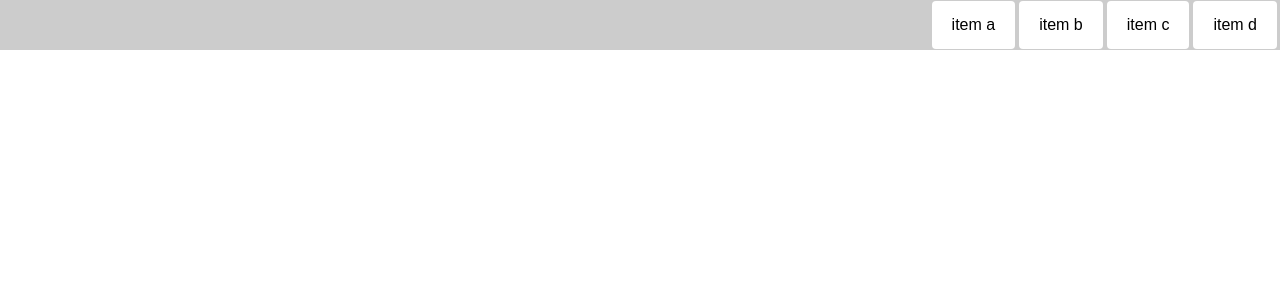
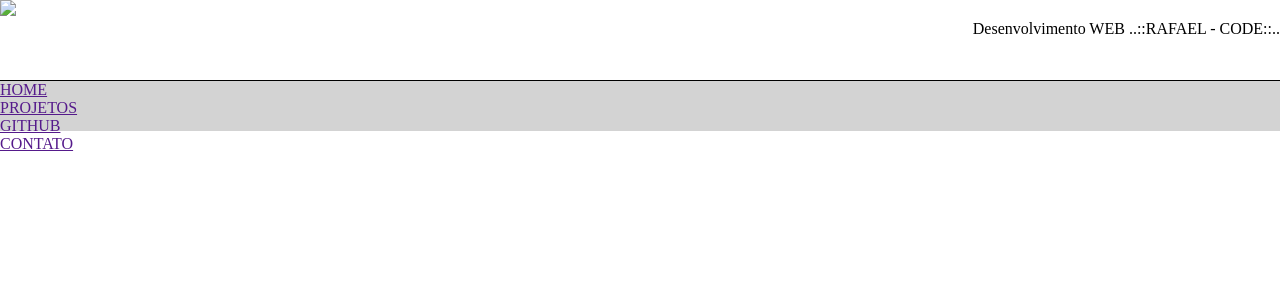
Before and after one commit to 01viniciusmelo/Dev-Web-PHP, a PHP site: page /home.html in a window 1280 px wide. Shown: the top 300 px of the page. Run offline with PHP 8.4, Linux system fonts and the light colour scheme.

Commit message:
PRojeto WEB-SITE

```diff
--- a/css/home.css
+++ b/css/home.css
@@ -2,69 +2,19 @@
 	margin: 0px;
 	padding: 0px;
 }
+.header{
+	display: block;
+	border-bottom: 1px solid black;
+	width: 100%;
+	height: 80px;
+}
+.header > p{
+	float: right;
+	margin-top: 20px;
+	display: block;
+}
 .nav{
-	float: left;
-    margin: 0;
-    background-color: #ccc;
-    width: 100%;
-    height: 50px;
+	background-color: #d3d3d3;
+	width: 100%;
+	height: 50px;
 }
-.nav ul{
-	font: 16px arial, tahoma, verdana;
-    list-style: none;
-}
-.nav  > ul > li {
-	float: right;
-    position: relative;
-    display: block;
-    height: 5px;
-    margin-top: 1px;
-    margin-right: 2px;
-}
-.nav  ul  li  a{
-	color: #000;
-    background: #FFF;
-    text-decoration: none;
-    margin: 0 1px;
-    padding: 15px 20px;
-    border-top: 0px solid #555;
-    display: block;
-	text-decoration: none;
-	border-radius: 4px;
-
-}
-.nav li  ul {
-    display: none;
-}
-.nav ul li a:hover {
-    background: #066;
-    color: #ccc;
-}
-
-.nav li:hover ul {
-    display: block;
-    position: relative;
-}
-
-.nav li:hover li {
-
-    float: r;
-    font-size: 12px;
-}
-.nav li:hover a {
-    background: #333;
-    color: #FFF;
-
-
-
-}
-.nav li:hover li a:hover {
-    background: #222;
-
-
-     -webkit-transition: background .3s ease;
--moz-transition: background .3s ease;
--ms-transition: background .3s ease;
--o-transition: background .3s ease;
-transition: background .3s ease;
-}
--- a/home.html
+++ b/home.html
@@ -12,35 +12,16 @@
 	 <meta name="author" content="Rafael Carvalho">
 </head>
 <body>
-<div class="header">
-
-
-
-
-</div>
+	<div class="header">
+		<img src="#">
+		<p>Desenvolvimento WEB  ..::RAFAEL - CODE::..</p>
+	</div>
 	<div class="nav">
 		<ul>
-			<li><a href="">item d</a></li>
-			<li><a href="">item c</a></li>
-			<li><a href="">item b</a>
-				<div class="sub">
-					<ul>
-						<li><a href="">item c</a></li>
-						<li><a href="">item c</a></li>
-						<li><a href="">item c</a></li>
-					</ul>
-				</div>
-			</li>
-			<li>
-				<a href="">item a</a>
-				<div class="sub">
-					<ul>
-						<li><a href="">item c</a></li>
-						<li><a href="">item c</a></li>
-						<li><a href="">item c</a></li>
-					</ul>
-				</div>
-			</li>
+			<li><a href="">HOME</a></li>
+			<li><a href="">PROJETOS</a></li>
+			<li><a href="">GITHUB</a></li>
+			<li><a href="">CONTATO</a></li>
 		</ul>
 	</div>
 
```
Also changed, not shown: css/style.css (deleted, +0 -65 lines), img/logo.png (added), img/logo.svg (added).
